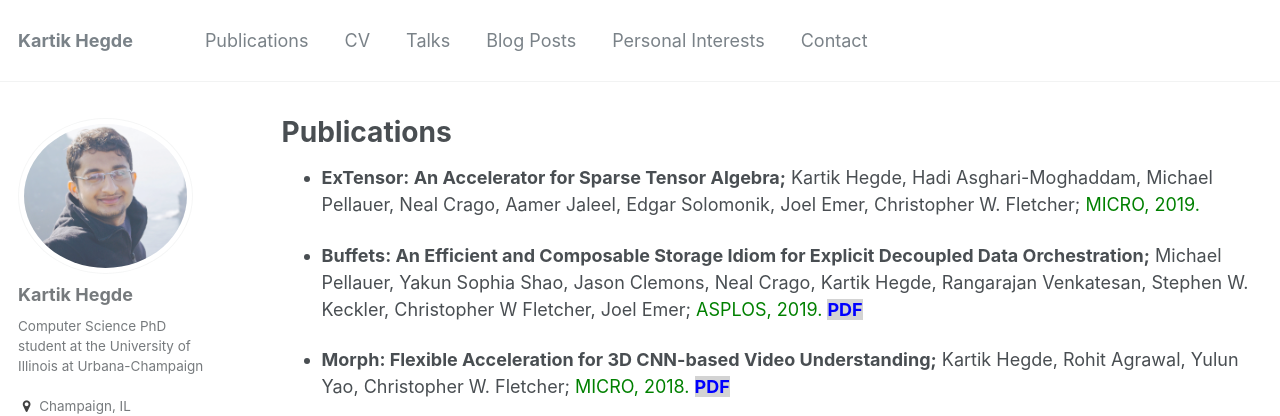
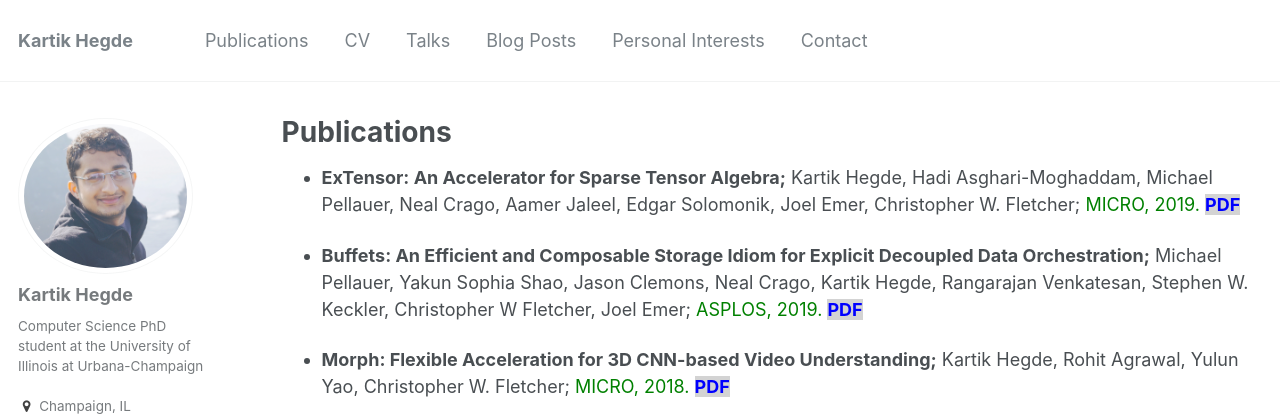
Before and after one commit to kartik-hegde/kartik-hegde.github.io, a Jekyll site: the page built from _pages/publications.md, in a window 1280 px wide. Shown: the top 416 px of the page. Built offline with Jekyll 4.4.1, drawn with Linux system fonts in a browser that asks for light colours; some web fonts are replaced.

Commit message:
Update publications.md

```diff
--- a/_pages/publications.md
+++ b/_pages/publications.md
@@ -5,7 +5,7 @@ permalink: /publications/
 author_profile: true
 ---
 
-- **ExTensor: An Accelerator for Sparse Tensor Algebra;** Kartik Hegde, Hadi Asghari-Moghaddam, Michael Pellauer, Neal Crago, Aamer Jaleel, Edgar Solomonik, Joel Emer, Christopher W. Fletcher;<span style="color:green"> MICRO, 2019. </span>
+- **ExTensor: An Accelerator for Sparse Tensor Algebra;** Kartik Hegde, Hadi Asghari-Moghaddam, Michael Pellauer, Neal Crago, Aamer Jaleel, Edgar Solomonik, Joel Emer, Christopher W. Fletcher;<span style="color:green"> MICRO, 2019. </span> <span style="color:blue;background:lightgray"> **[PDF](https://www.kartikhegde.net/files/ExTensor_final.pdf){:target="_blank"}** </span>
 
 - **Buffets: An Efficient and Composable Storage Idiom for Explicit Decoupled Data Orchestration;** Michael Pellauer, Yakun Sophia Shao, Jason Clemons, Neal Crago, Kartik Hegde, Rangarajan Venkatesan, Stephen W. Keckler, Christopher W Fletcher, Joel Emer; <span style="color:green"> ASPLOS, 2019. </span>  <span style="color:blue;background:lightgray"> **[PDF](https://ysshao.github.io/assets/papers/Buffet_ASPLOS19_Final.pdf)** </span>
 
```
